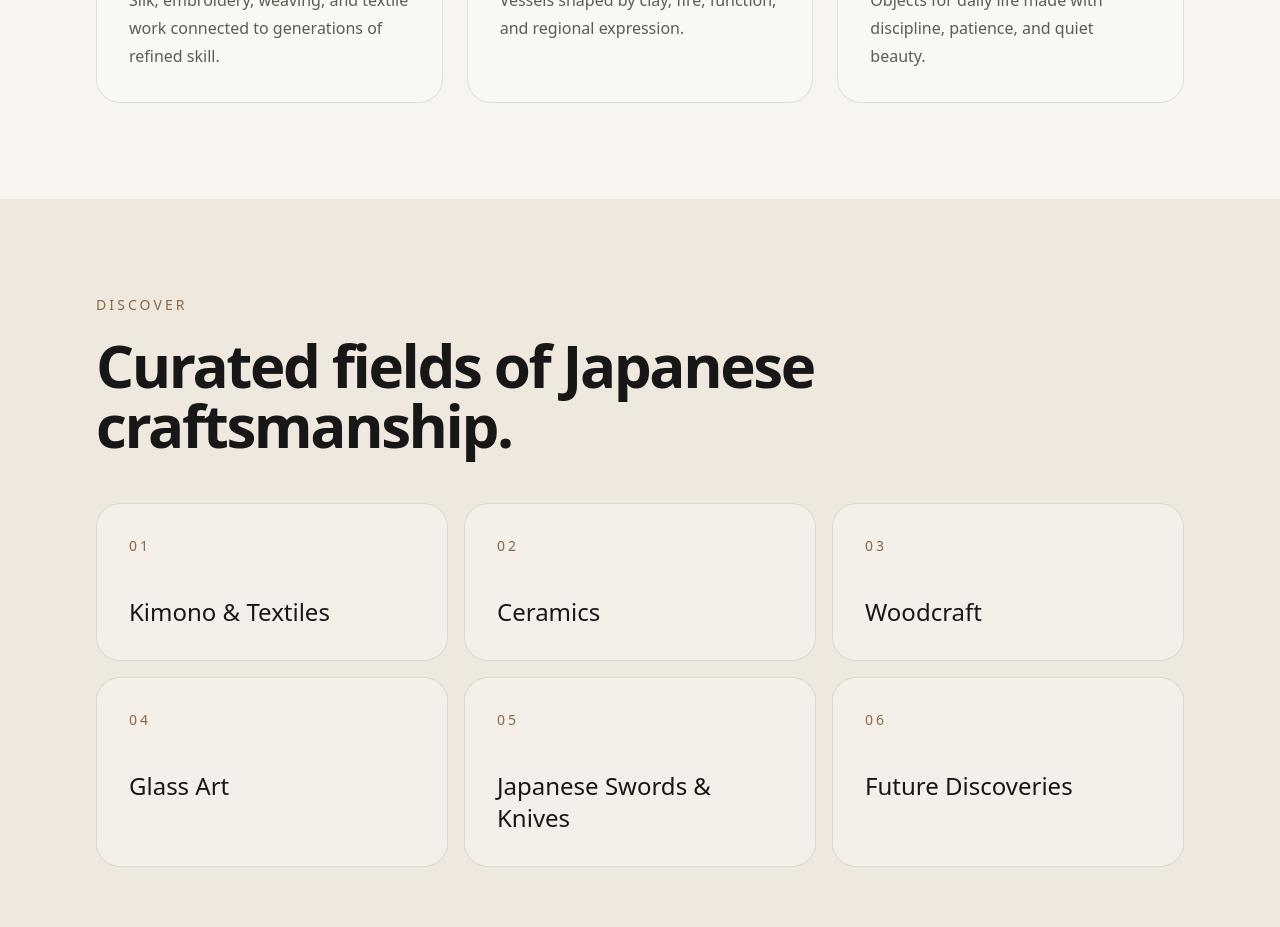
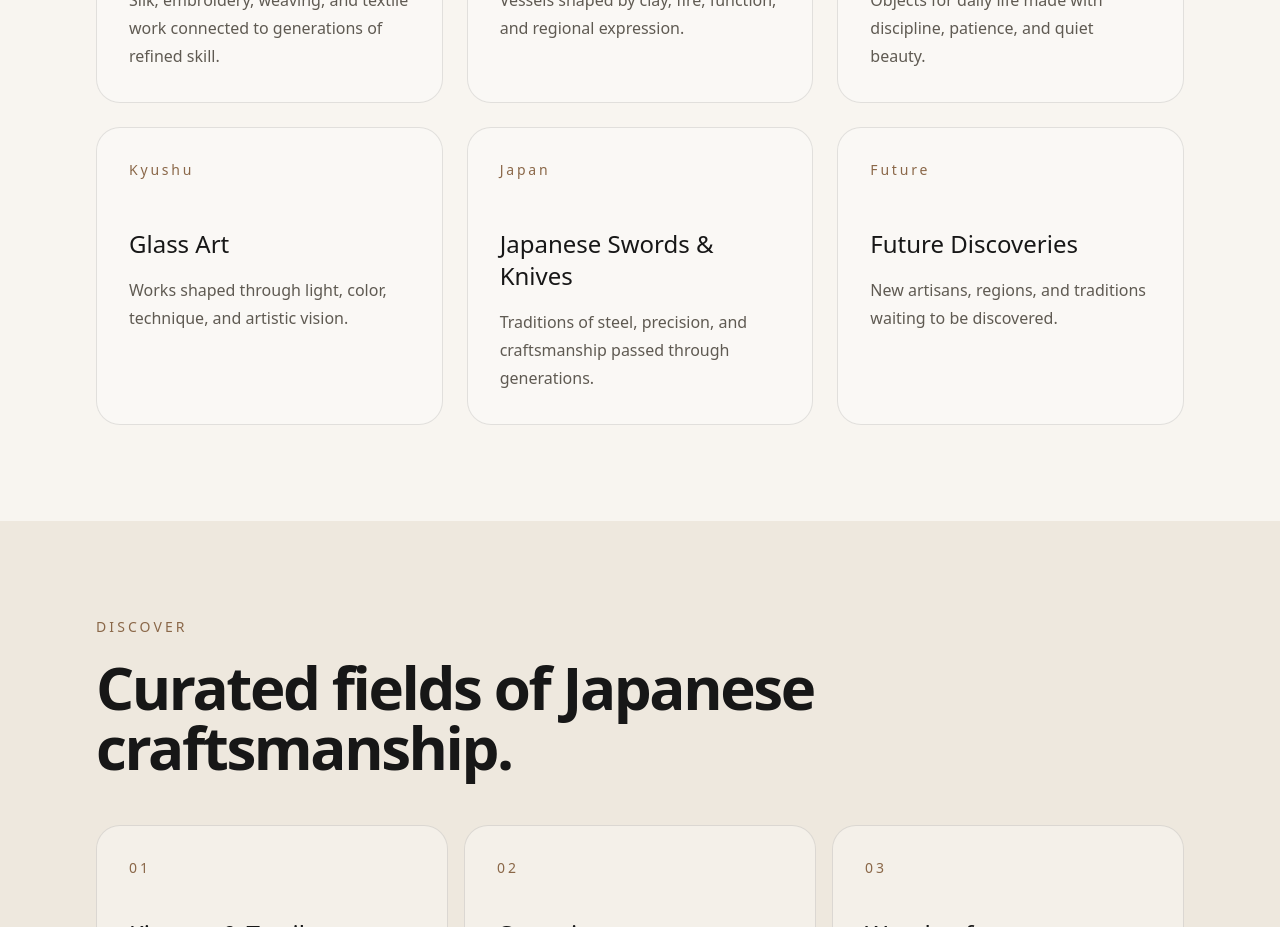
Before and after one commit to Watsugi/watsugi-website, a Next.js app: page / in a window 1280 px wide. Shown: the part 2400-3327 px from the top of the page. Built offline with nearby package versions, Linux system fonts and the light colour scheme.

Commit message:
Expand artisan story categories

```diff
--- a/app/page.tsx
+++ b/app/page.tsx
@@ -83,6 +83,9 @@ export default function Home() {
             <StoryCard title="Textiles & Kimono" location="Kyoto / Nishijin" text="Silk, embroidery, weaving, and textile work connected to generations of refined skill." />
             <StoryCard title="Ceramics" location="Japan" text="Vessels shaped by clay, fire, function, and regional expression." />
             <StoryCard title="Wood & Living Craft" location="Japan" text="Objects for daily life made with discipline, patience, and quiet beauty." />
+            <StoryCard title="Glass Art" location="Kyushu" text="Works shaped through light, color, technique, and artistic vision." />
+            <StoryCard title="Japanese Swords & Knives" location="Japan" text="Traditions of steel, precision, and craftsmanship passed through generations." />
+            <StoryCard title="Future Discoveries" location="Future" text="New artisans, regions, and traditions waiting to be discovered." />
           </div>
         </div>
       </section>
```
